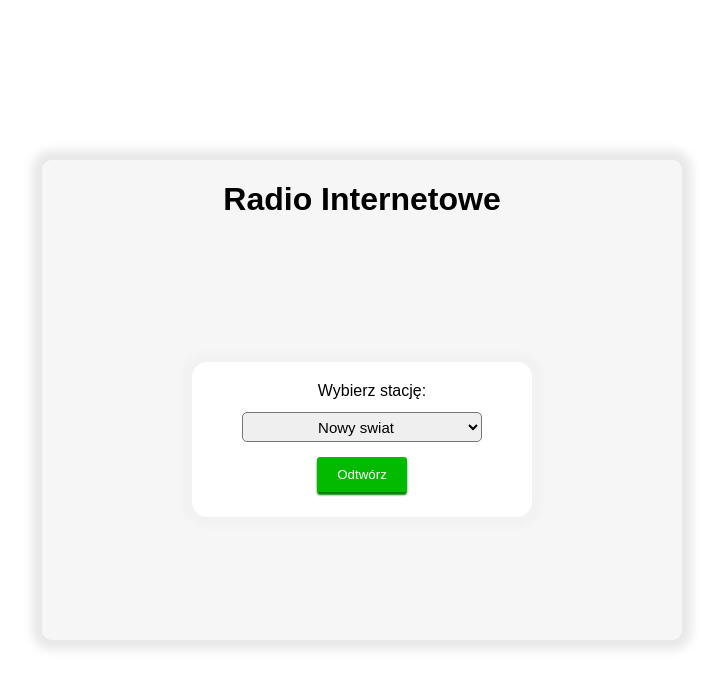
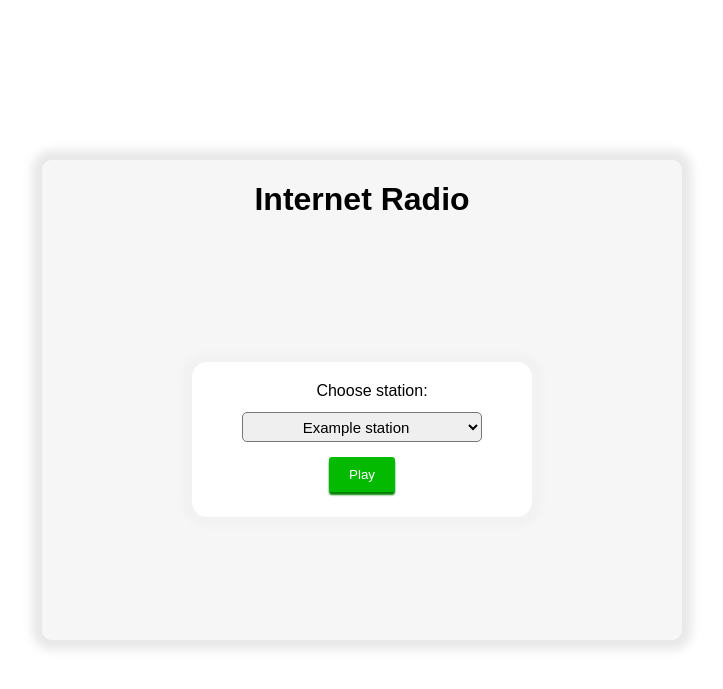
Before and after one commit to unknow1192/radio-control, a Flask app: page / in a window 1280 px wide. Shown: the top 689 px of the page, without its empty margins (278-1001 px from the left). Run offline with Flask 3, Linux system fonts and the light colour scheme.

Commit message:
prepare to push

```diff
--- a/static/index.css
+++ b/static/index.css
@@ -1,3 +1,7 @@
+/*
+Kudos to Mikolaj Kaminski for help in styling
+https://github.com/Scrablocraft
+*/
 body {
     font-family: Arial, sans-serif;
     margin: 0;
--- a/stations.py
+++ b/stations.py
@@ -1,6 +1,4 @@
 stations = {
-    "Nowy swiat": "https://stream.open.fm/368?type=.aac&user=800043471858&player_group=WWW",
-    "Radio 357": "http://193.222.135.71/378",
-    #"Trójka": "http://mp3.polskieradio.pl:8904/;.mp3",
-    "Radio Zet": "http://zet-net-01.cdn.eurozet.pl:8400/"
+    "Example station": "https://example.station",
+    "Example station 2": "https://example.station/station2"
 }
--- a/templates/index.html
+++ b/templates/index.html
@@ -3,31 +3,31 @@
 <head>
     <meta charset="UTF-8">
     <meta name="viewport" content="width=device-width, initial-scale=1.0">
-    <title>Radio Internetowe</title>
-    <link rel="stylesheet" href="../static/index.css">
+    <title>Radio Control</title>
+    <link rel="stylesheet" href="../static/index.css"> <!--Kudos to Mikolaj Kaminski for help in styling-->
 </head>
 <body>
 
     <main>
-        <h1>Radio Internetowe</h1>
+        <h1>Internet Radio</h1>
 
         <div class="station-list">
             <form method="POST" action="/play">
-                <label for="station">Wybierz stację:</label>
+                <label for="station">Choose station:</label>
                 <select name="station" id="station">
                     {% for station in stations %}
                         <option value="{{ station }}">{{ station }}</option>
                     {% endfor %}
                 </select>
-                <button id="play-button" type="submit">Odtwórz</button>
+                <button id="play-button" type="submit">Play</button>
             </form>
         </div>
 
         {% if current_station %}
             <div class="current-station">
-                Aktualnie odtwarzana stacja: <strong>{{ current_station }}</strong>
+                Currently playing station: <strong>{{ current_station }}</strong>
                 <form method="POST" action="/stop">
-                    <button type="submit" id="stop-button">Zatrzymaj</button>
+                    <button type="submit" id="stop-button">Stop</button>
                 </form>
             </div>
         {% endif %}
```
Also changed, not shown: radio-control.py (renamed from app.py).
